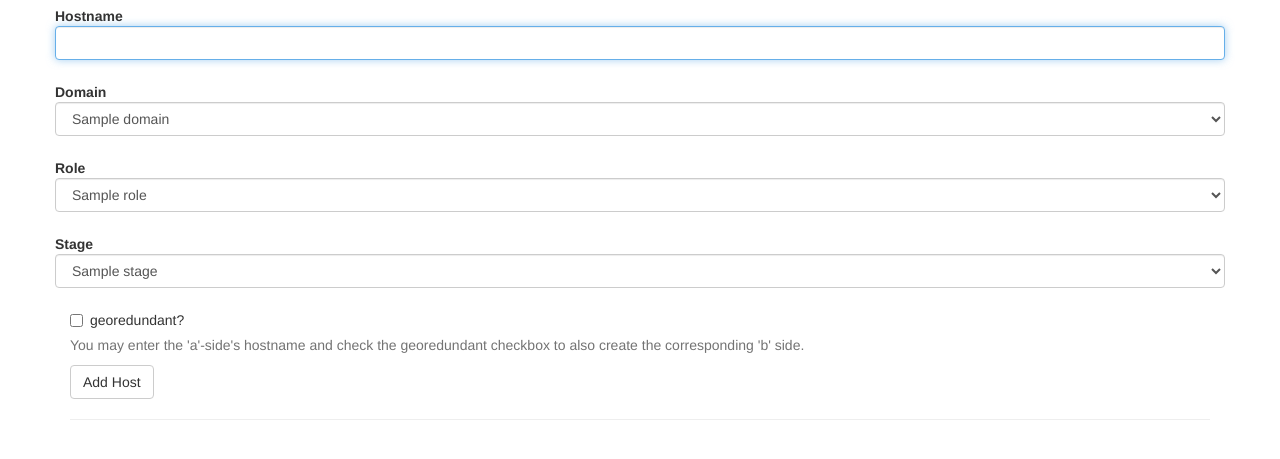
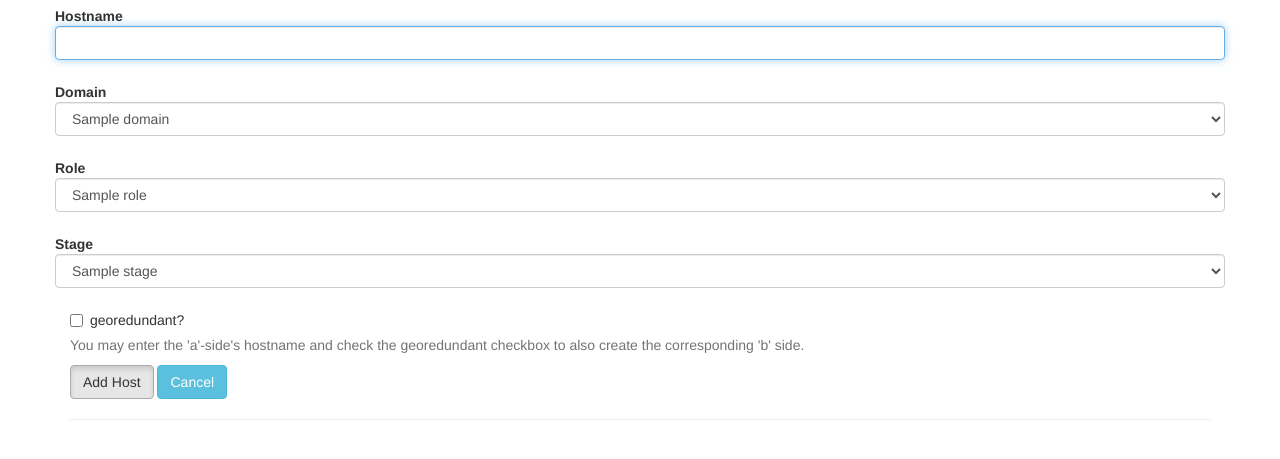
Before and after one commit to Slm0n87/hostdb, a Flask app: page /host/new in a window 1280 px wide. Shown: the part 72-531 px from the top of the page. Run offline with Flask 2, Linux system fonts and the light colour scheme; a user stored in the database is signed in; tables that the repository leaves empty hold one stand-in row (values such as "Sample post"); some libraries are stand-ins or nearby versions.

Commit message:
Add Delete/Cancel buttons to Host edit form

```diff
--- a/app/main/views.py
+++ b/app/main/views.py
@@ -140,17 +140,20 @@ def edit_host(host_id):
     form.domain.choices = [(d.id, d.name) for d in Domain.query.all()]
 
     if form.validate_on_submit():
-        tz = timezone(current_app.config['TIMEZONE'])
-        host.hostname = form.hostname.data
-        host.role_id = form.role.data
-        host.domain_id = form.domain.data
-        host.stage_id = form.stage.data
-        host.modified_by = g.user.id
-        host.last_modified = datetime.now(tz)
-        db.session.add(host)
-        db.session.commit()
-        flash('Changed host: %s' % host.hostname, 'success')
-        return redirect(url_for('.index'))
+        if request.form['submit'] == 'Delete':
+            return redirect(url_for('.delete_host', host_id=host_id))
+        else:
+            tz = timezone(current_app.config['TIMEZONE'])
+            host.hostname = form.hostname.data
+            host.role_id = form.role.data
+            host.domain_id = form.domain.data
+            host.stage_id = form.stage.data
+            host.modified_by = g.user.id
+            host.last_modified = datetime.now(tz)
+            db.session.add(host)
+            db.session.commit()
+            flash('Changed host: %s' % host.hostname, 'success')
+            return redirect(url_for('.index'))
     else:
         form.hostname.data = host.hostname
         form.role.data = host.role_id
--- a/app/templates/host.html
+++ b/app/templates/host.html
@@ -15,7 +15,11 @@
  {% else %}
    <span class="help-block">This record was last modified by <strong>{{ by }}</strong> on <strong>{{ when }}</strong>.</span>
  {% endif %}
-  <input class="btn btn-default" id="submit" name="submit" type="submit" value="{{ title }}">
+  <input class="btn btn-default active" id="submit" name="submit" type="submit" value="{{ title }}">
+  <input class="btn btn-info" id="submit" name="submit" type="submit" value="Cancel" onClick='history.back();return false;'>
+ {% if title != 'Add Host' %}
+ <input class="btn btn-primary" id="submit" name="submit" type="submit" value="Delete" onClick="return confirm('Delete host {{ form.hostname.data }}?');">
+ {% endif %}
 </form>
 <hr>
 {% endblock %}
```
